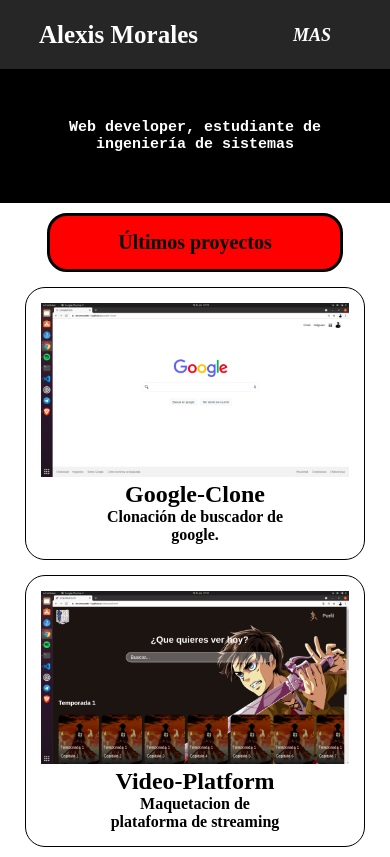
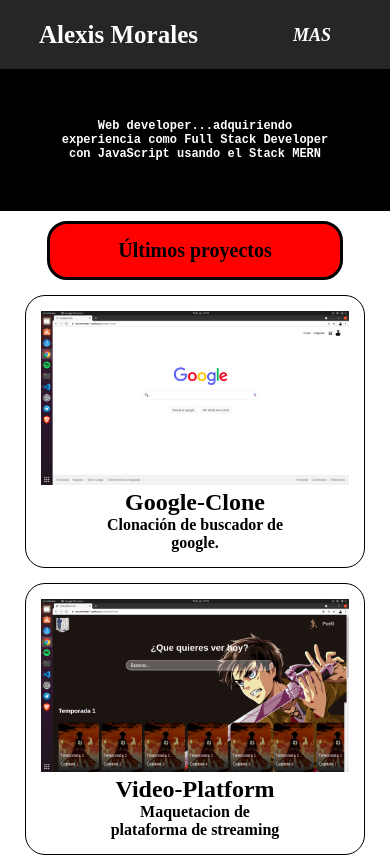
Before and after one commit to alexismorales11/Alexis-Morales, a plain HTML site: page index.html in a window 390 px wide. Shown: the top 857 px of the page. Drawn offline with nearby package versions, Linux system fonts and the light colour scheme.

Commit message:
Modificacion de descrpcion de inicio, biografia, tamanio de letras

```diff
--- a/index.html
+++ b/index.html
@@ -17,7 +17,7 @@
                 <a href="https://alexismorales11.github.io/Alexis-Morales">Alexis Morales</a>
             </div>
 			<nav class="topnav" id="myTopnav">
-				<a href="http://www.twitter.com/ale_morales_11" onclick="myFunction()">@ale_morales_11</a>
+				<a target="_blank" href="http://www.twitter.com/ale_morales_11" onclick="myFunction()">@ale_morales_11</a>
                 <a href="#proyectos" onclick="myFunction()">Proyectos</a>
 				<a href="#biografia" onclick="myFunction()">Biografia</a>
 				<a href="#contacto" onclick="myFunction()">Contacto</a>
@@ -32,7 +32,7 @@
         <section id="home">
             <div class="home-descripcion">
                 <div class="home-descripcion-container">
-                    <h1>Web developer, estudiante de ingeniería de sistemas</h1>
+                    <h1>Web developer...adquiriendo experiencia como Full Stack Developer con JavaScript usando el Stack MERN</h1>
                 </div>
             </div>
         </section>
@@ -83,7 +83,7 @@
                 <img src="./multimedia/foto-perfil.jpeg" alt="Foto-Perfil">
             </div>
             <div class="biografia-memes_descripcion">
-                <p><a target="_blank" href="https://twitter.com/ale_morales_11">Selvin Alexis Soc Morales </a>nació el 02 de diciembre del año 2000 en un pueblito llamado Barberena en Guatemala, Santa Rosa. Ama escribir codigo y solucionar problemas a través de software.</p>
+                <p><a target="_blank" href="https://twitter.com/ale_morales_11">Selvin Alexis Soc Morales </a>nació el 02 de diciembre del año 2000 (Edad: 20 años) en un pueblito llamado Barberena en Guatemala, Santa Rosa. Ama escribir codigo y solucionar problemas a través de software.</p>
                 <p>Actualmente es estudiante de ingeniería de sistemas en la Universidad Mariano Gálvez de Guatemala.</p>
                 <p>También es estudiante de la comunidad más grande de educación en línea latinoamericana llamada <a target="_blank" href="https://platzi.com">Platzi.</a></p>
             </div>
--- a/src/style.css
+++ b/src/style.css
@@ -63,11 +63,11 @@ main #home .home-descripcion{
 	text-align: center;
 }
 main #home .home-descripcion-container{
-	width: 50%;
+	width: 35%;
 	margin: auto;
 }
 main #home .home-descripcion h1{
-	font-size: 40px;
+	font-size: 20px;
 	font-family: monospace;
 }
 
@@ -193,6 +193,15 @@ main #contacto .contacto-email a{
 	text-decoration: none;
 	color: #000;
 }
+@media (max-width: 1100px){
+	header .logo {
+		color:#f2f2f2;
+		font-size:40px;
+	}
+	main #home .home-descripcion h1 {
+		font-size: 20px;
+	}
+}
 
 @media (max-width: 1024px) {
 	main #home .home-descripcion {
@@ -209,12 +218,6 @@ main #contacto .contacto-email a{
 	}
 }
 
-@media (max-width: 1100px){
-	header .logo {
-		color:#f2f2f2;
-		font-size:40px;
-	}
-}
 
 @media screen and (max-width: 1003px) {
 	.topnav a:not(:last-child) {
@@ -251,6 +254,9 @@ main #contacto .contacto-email a{
 		margin: auto;
 		overflow: hidden;
 	}
+	main #home .home-descripcion h1 {
+		font-size: 18px;
+	}
   }
 
 @media (max-width: 803px){
@@ -269,6 +275,9 @@ main #contacto .contacto-email a{
 	}
 	main #contacto {
 		width: 95%;
+	}
+	main #home .home-descripcion h1 {
+		font-size: 15px;
 	}
 }
 
@@ -290,13 +299,13 @@ main #contacto .contacto-email a{
 		margin-top: 69px;
 	}
 	main #home .home-descripcion-container {
-		width: 90%;
+		width: 70%;
 	}
 	main #home .home-descripcion {
 		padding: 50px 0;
 	}
 	main #home .home-descripcion h1 {
-		font-size: 15px;
+		font-size: 12px;
 	}
 	main #proyectos {
 		width: 95%;
```
